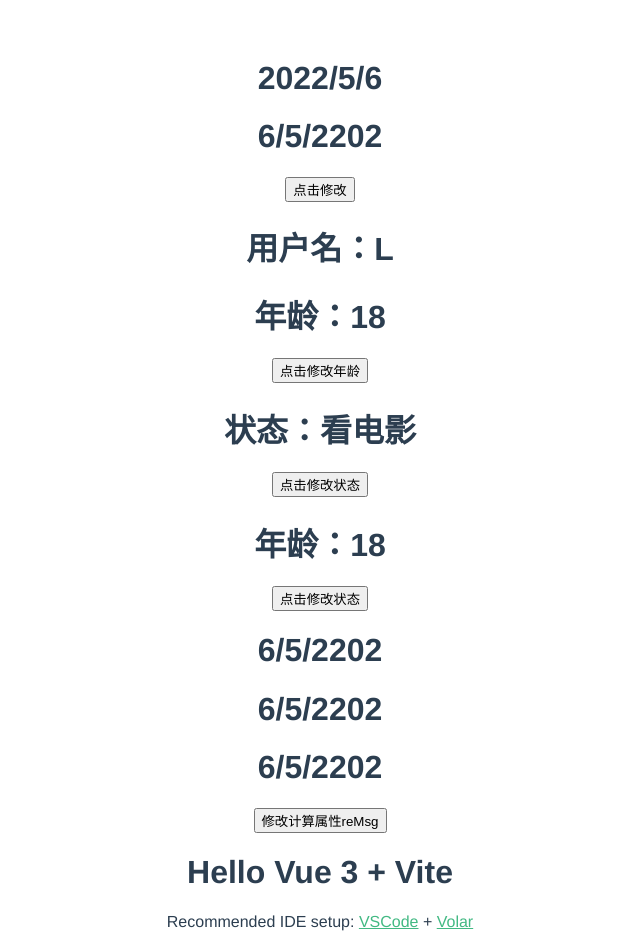
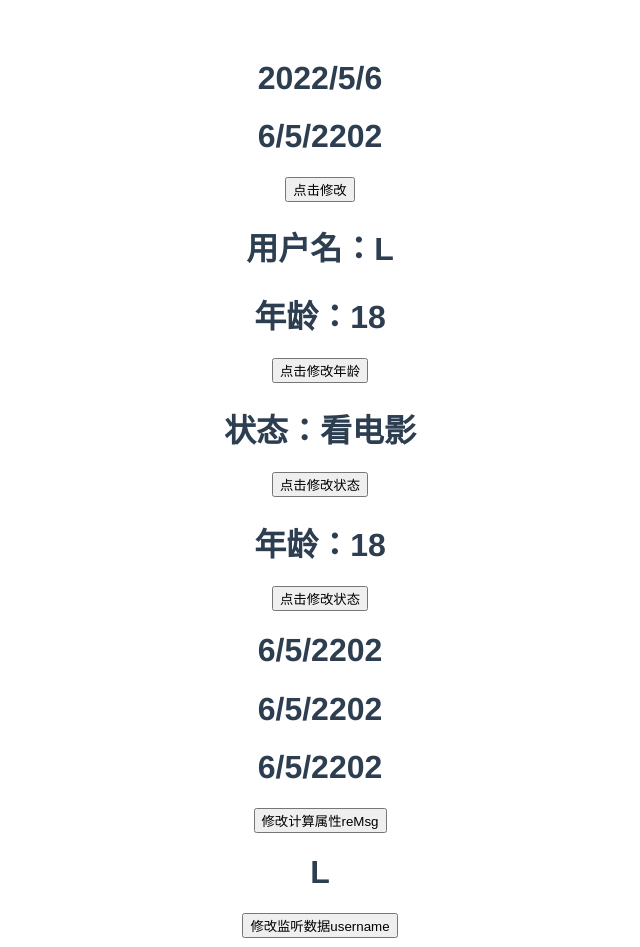
Before and after one commit to study-three-js/vue3-three.js, a Vue app: page / in a window 1280 px wide. Shown: the top 947 px of the page, without its empty margins (320-960 px from the left). Built offline with nearby package versions, Linux system fonts and the light colour scheme.

Commit message:
vue3数据监听1

```diff
--- a/src/App.vue
+++ b/src/App.vue
@@ -30,6 +30,10 @@
     alt="Vue logo"
     src="./assets/logo.png"
   /> -->
+
+  <!-- 监听数据 -->
+  <h1>{{userInfo.username}}</h1>
+  <button @click="userInfo.username = '1'">修改监听数据username</button>
   <HelloWorld msg="Hello Vue 3 + Vite" />
 </template>
 
@@ -37,7 +41,7 @@
 // This starter template is using Vue 3 <script setup> SFCs
 // Check out https://v3.vuejs.org/api/sfc-script-setup.html#sfc-script-setup
 import HelloWorld from './components/HelloWorld.vue'
-import { ref, reactive, computed } from 'vue'
+import { ref, reactive, computed, watch } from 'vue'
 
 /**
  * 这样写不是响应式
@@ -135,6 +139,19 @@ function setReMsg() {
   console.log(reMsg.value, '---reMsg');
 }
 
+
+/**
+ * 监听数据变化
+ */
+watch(msg, (newValue, oldValue) => { //监听状态
+  console.log(newValue, '----newValue');
+  console.log(oldValue, '----oldValue');
+})
+
+watch(() => userInfo.username, (newVal, oldVal) => { //监听对象
+  console.log(newVal, '----newVal');
+  console.log(oldVal, '----oldVal');
+})
 </script>
 
 <style>
```
